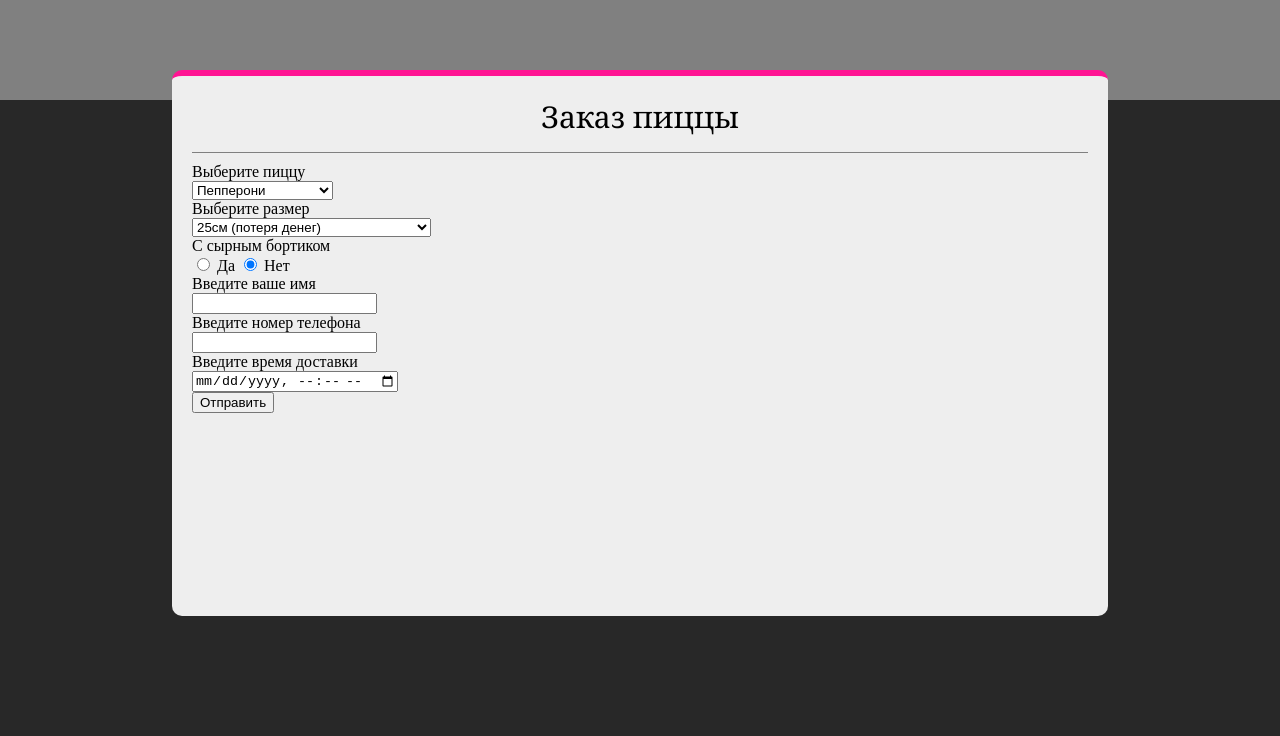
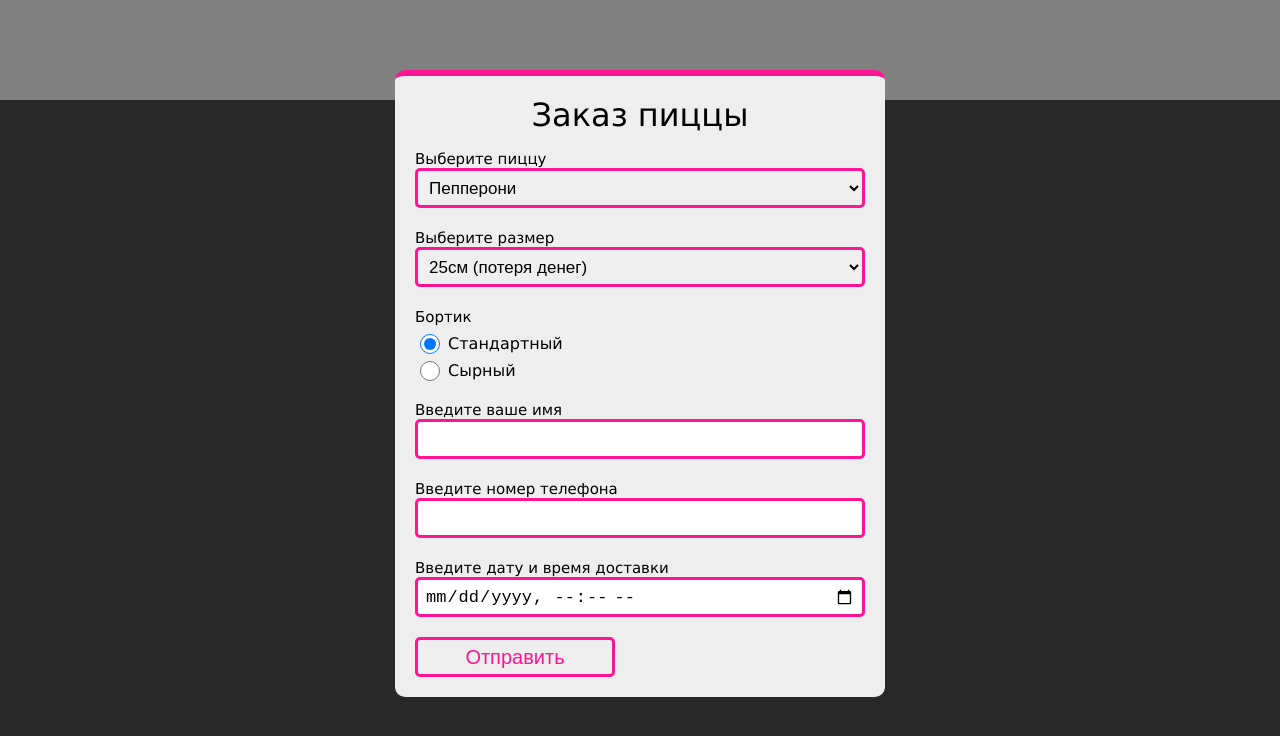
Before and after one commit to FalseR20/web-technologies-Y2S2, a plain HTML site: page lab1/index.html in a window 1280 px wide. Drawn offline with Linux system fonts and the light colour scheme.

Commit message:
completed form styling

```diff
--- a/lab1/index.html
+++ b/lab1/index.html
@@ -1,31 +1,33 @@
 <!DOCTYPE html>
-<html lang="en">
+<html lang="ru">
+
 <head>
     <meta charset="UTF-8">
     <link href="styles.css" rel="stylesheet">
     <title>Document</title>
 </head>
+
 <body>
-    <div class="bg-top"> </div>
-    <div class="main-div">
-        <div class="header">
+    <header> </header>
+    <div id="main-div">
+        <header>
             Заказ пиццы
-        </div>
+        </header>
         <form method="POST">
-            <div class="field">
+            <div class="field def">
                 <label> Выберите пиццу </label>
                 <br>
-                <select name="pizza" required >
+                <select name="pizza" required>
                     <option> Пепперони</option>
                     <option> Сырная</option>
                     <option> 4 сезона</option>
                     <option> С салом (новинка!)</option>
                 </select>
             </div>
-            <div class="field">
+            <div class="field def">
                 <label> Выберите размер </label>
                 <br>
-                <select name="pizza" required >
+                <select name="pizza" required>
                     <option> 25см (потеря денег)</option>
                     <option> 30см (на одного норм)</option>
                     <option> 35см (уже можно наесться)</option>
@@ -34,32 +36,34 @@
                     <option> 50см (нет пути домой)</option>
                 </select>
             </div>
-            <div class="field">
-                <label> С сырным бортиком </label>
+            <div class="field radio">
+                <label> Бортик </label>
                 <br>
-                <input name="pizza" id="cheesebort0" type="radio" value="with-bort" required>
-                <label for="cheesebort0"> Да </label>
-                <input name="pizza" id="cheesebort1" type="radio" value="without-bort" checked>
-                <label for="cheesebort1"> Нет </label>
+                <input name="pizza" id="cheesebort0" type="radio" value="with-bort" required checked>
+                <label class="radio-label" for="cheesebort0"> Стандартный </label>
+                <br>
+                <input name="pizza" id="cheesebort1" type="radio" value="without-bort">
+                <label class="radio-label" for="cheesebort1"> Сырный </label>
             </div>
-            <div class="field">
+            <div class="field def">
                 <label> Введите ваше имя </label>
                 <br>
                 <input name="name" type="text" required>
             </div>
-            <div class="field">
+            <div class="field def">
                 <label> Введите номер телефона </label>
                 <br>
                 <input name="name" type="tel" required>
             </div>
-            <div class="field">
-                <label> Введите время доставки </label>
+            <div class="field def">
+                <label> Введите дату и время доставки </label>
                 <br>
                 <input name="name" type="datetime-local" required>
             </div>
 
-            <input type="submit" value="Отправить">
+            <input class="button" type="submit" value="Отправить">
         </form>
     </div>
 </body>
+
 </html>
--- a/lab1/styles.css
+++ b/lab1/styles.css
@@ -1,30 +1,92 @@
+:root {
+    --bg-color: #282828;
+    --bg-header-color: gray;
+    --bg-main-div-color: #eee;
+    --theme-color: deeppink;
+
+    font-family: "Verdana", "Trebuchet MS", sans-serif;
+}
+
 body {
     margin: 0;
-    background-color: #282828;
+    background-color: var(--bg-color);
 }
-.bg-top {
-    background-color: gray;
+
+body>header {
+    background-color: var(--bg-header-color);
     height: 100px;
 }
-.main-div {
-    background-color: #eee;
-    width: 70%;
+
+#main-div {
+    background-color: var(--bg-main-div-color);
+    width: 450px;
     margin-left: auto;
     margin-right: auto;
-    height: 500px;
     position: relative;
     top: -30px;
     border-radius: 10px;
-    border-top: 6px solid deeppink;
+    border-top: 6px solid var(--theme-color);
     padding: 20px;
 }
-.header {
-    font-size: 30px;
+
+#main-div>header {
+    font-size: 32px;
     text-align: center;
-    font-family: Georgia, 'Times New Roman', Times, serif;
-    border-bottom: 1px solid gray;
-    padding-bottom: 15px;
+    margin-bottom: 15px;
 }
-form {
-    margin-top: 10px;
+
+.field {
+    margin-bottom: 20px;
+    width: 450px;
 }
+
+.field>label {
+    font-size: 15px;
+    cursor: text;
+}
+
+.field.def>select, .field.def>input {
+    padding: 7px;
+    border: 3px solid var(--theme-color);
+    border-radius: 5px;
+    font-size: 17px;
+}
+
+.field.def>select {
+    width: 450px;
+    height: 40px;
+}
+
+.field.def>input {
+    width: 430px;
+    height: 20px;
+}
+
+.field.radio>input {
+    width: 20px;
+    height: 20px;
+    position: relative;
+    top: 5px;
+}
+
+.field.radio>.radio-label {
+    font-size: 16px;
+    cursor: pointer;
+}
+
+.button {
+    width: 200px;
+    height: 40px;
+    color: var(--theme-color);
+    background: var(--bg-main-div-color);
+    border: 3px solid var(--theme-color);
+    border-radius: 5px;
+    text-decoration: none;
+    font-size: 20px;
+}
+
+.button:hover {
+    background: var(--theme-color);
+    color: var(--bg-main-div-color);
+    cursor: pointer;
+}
```
